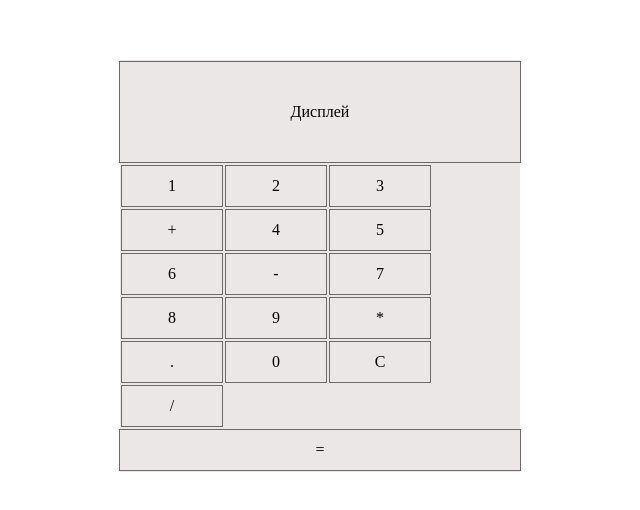
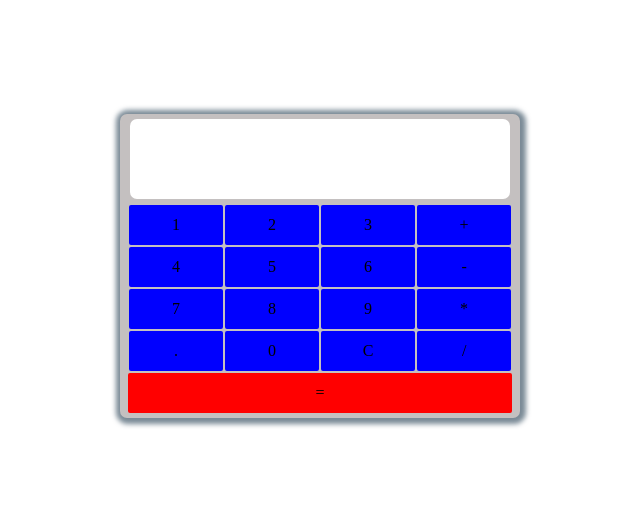
Before and after one commit to Geek854/calculator, a plain HTML site: page index.html in a window 1280 px wide. Shown: the part 134-644 px from the top of the page, without its empty margins (320-960 px from the left). Drawn offline with Linux system fonts and the light colour scheme.

Commit message:
добавил css стили, поменял размеры секций, изменил цвет

```diff
--- a/index.html
+++ b/index.html
@@ -12,8 +12,9 @@
 <body>
     <div class="conteiner">
         <div class="colculator">
-            <div class="display">Дисплей</div>
+            <div class="display"></div>
             <ul class="numbers">
+                <!-- <li class="display">Дисплей</li> -->
                 <li class="number">1</li>
                 <li class="number">2</li>
                 <li class="number">3</li>
@@ -30,6 +31,7 @@
                 <li class="number">0</li>
                 <li class="number">C</li>
                 <li class="number">/</li>
+                <!-- <li class="calculate">=</li> -->
             </ul>
             <div class="calculate">=</div>
         </div>
--- a/stayle.css
+++ b/stayle.css
@@ -149,56 +149,52 @@ table {
 
 .colculator {
     display: flex;
-    flex-direction: column;
-    align-items: center;
-    background-color: rgb(236, 231, 231);
+    flex-flow: row wrap;
+    justify-content: center;
+    background-color: rgb(196, 192, 192);
     width: 400px;
-    margin: auto;
+    border-radius: 7px;
+    margin: 5px;
+    box-shadow: 1px 1px 5px 5px rgb(34 60 80 / 60%);
 }
 
 .display {
     display: flex;
     justify-content: center;
     align-items: center;
-    width: 100%;
-    height: 100px;
-    margin: 1px;
-    border: 1px solid dimgray;
+    width: 95%;
+    height: 80px;
+    margin: 5px;
+    border-radius: 7px;
+    background-color: rgb(255, 255, 255);
 }
 
 .numbers {
     display: flex;
     flex-flow: row wrap;
-
-    width: 100%;
+    justify-content: center;
+    width: 98%;
 }
 
 .number {
     display: flex;
     justify-content: center;
     align-items: center;
-    width: 25%;
+    width: 24%;
     height: 40px;
+    background: blue;
     margin: 1px;
-    border: 0.5px solid dimgray;
-}
-
-.numberOne {
-    display: flex;
-    justify-content: center;
-    align-items: center;
-    width: 100%;
-    height: 40px;
-    margin: 1px;
-    border: 0.5px solid dimgray;
+    border-radius: 2px;
 }
 
 .calculate {
     display: flex;
     justify-content: center;
     align-items: center;
-    width: 100%;
+    width: 96%;
     height: 40px;
-    margin: 1px;
-    border: 1px solid dimgray;
+    margin-top: 1px;
+    margin-bottom: 5px;
+    background: red;
+    border-radius: 2px;
 }
```
